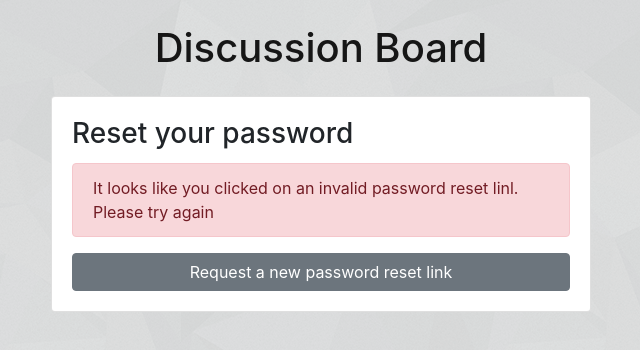
After one commit to anthonygraca/discussion_board_django, a Django app: template templates/password_reset_confirm.html in a window 1280 px wide. The commit adds this page. Shown: the top 350 px of the page, without its empty margins (319-959 px from the left). Run offline with Django 3.2, Linux system fonts and the light colour scheme; the template is opened without the code that fills it, so the values that code supplies are empty; some libraries are stand-ins or nearby versions.

Commit message:
added password reset confirm html page and typo fix

```diff
--- /dev/null
+++ b/templates/password_reset_confirm.html
@@ -0,0 +1,34 @@
+{% extends 'base_accounts.html' %}
+
+{% block title %}
+  {% if validlink %}
+    Change password for {{ form.user.username }}
+  {% else %}
+    Reset your password
+  {% endif %}
+{% endblock %}
+
+{% block content %}
+  <div class="row justify-content-center">
+    <div class="col-lg-6 col-md-8 col-sm-10">
+      <div class="card">
+        <div class="card-body">
+          {% if validlink %}
+            <h3 class="card-title">Change password for @{{ form.user.username }}</h3>
+            <form method="post" novalidate>
+              {% csrf_token %}
+              {% include 'includes/form.html' %}
+              <button type="submit" class="btn btn-success btn-block">Change password</button>
+            </form>
+          {% else %}
+            <h3 class="card-title">Reset your password</h3>
+            <div class="alert alert-danger" role="alert">
+              It looks like you clicked on an invalid password reset linl. Please try again
+            </div>
+            <a href="{% url 'password_reset' %}" class="btn btn-secondary btn-block">Request a new password reset link</a>
+          {% endif %}
+        </div>
+      </div>
+    </div>
+  </div>
+{% endblock %}
--- a/templates/password_reset_done.html
+++ b/templates/password_reset_done.html
@@ -8,7 +8,7 @@
       <div class="card">
         <div class="card-body">
           <h3 class="card-title">Reset your password</h3>
-          <p>Check your email for a link to reset your password. If it doesn't apprear within a few minutes, checn your spam folder. </p>
+          <p>Check your email for a link to reset your password. If it doesn't apprear within a few minutes, check your spam folder. </p>
           <a href="{% url 'login' %}" class="btn btn-secondary btn-block">Return to Log in</a>
         </div>
       </div>
```
